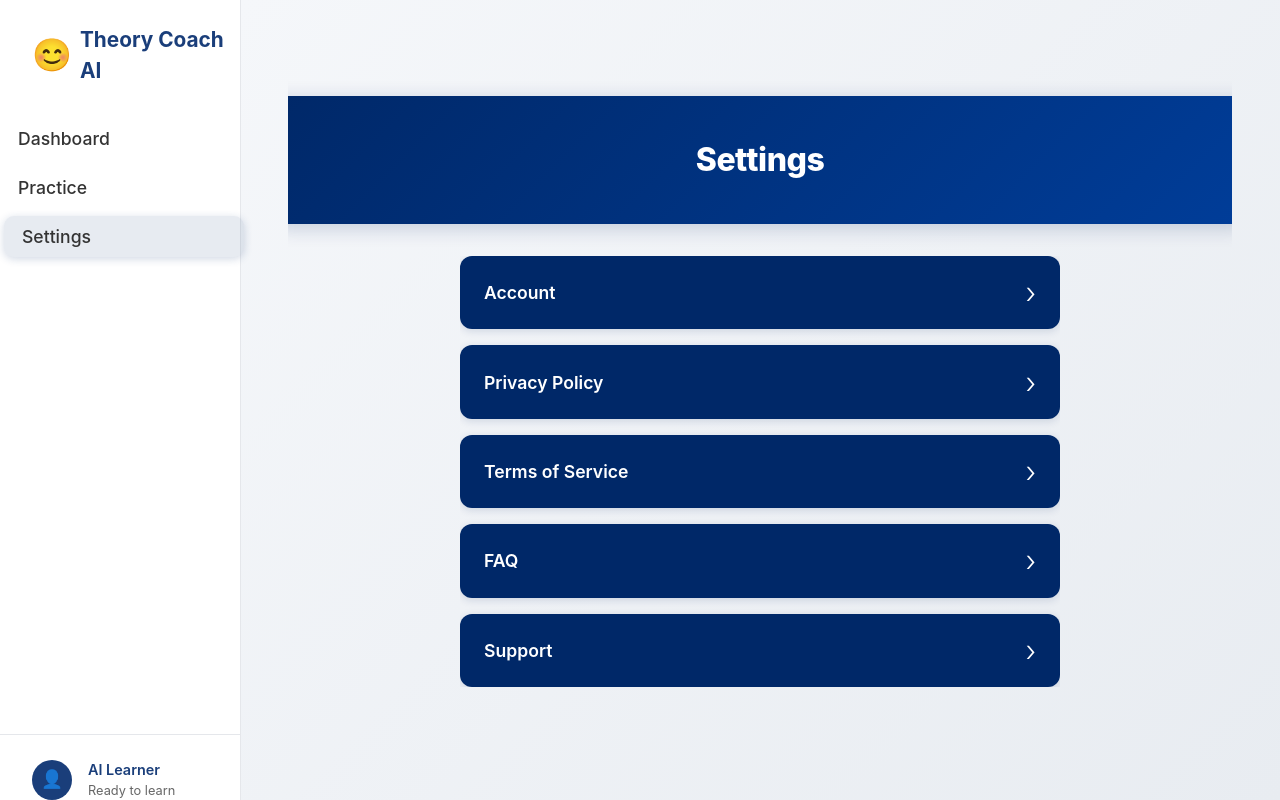
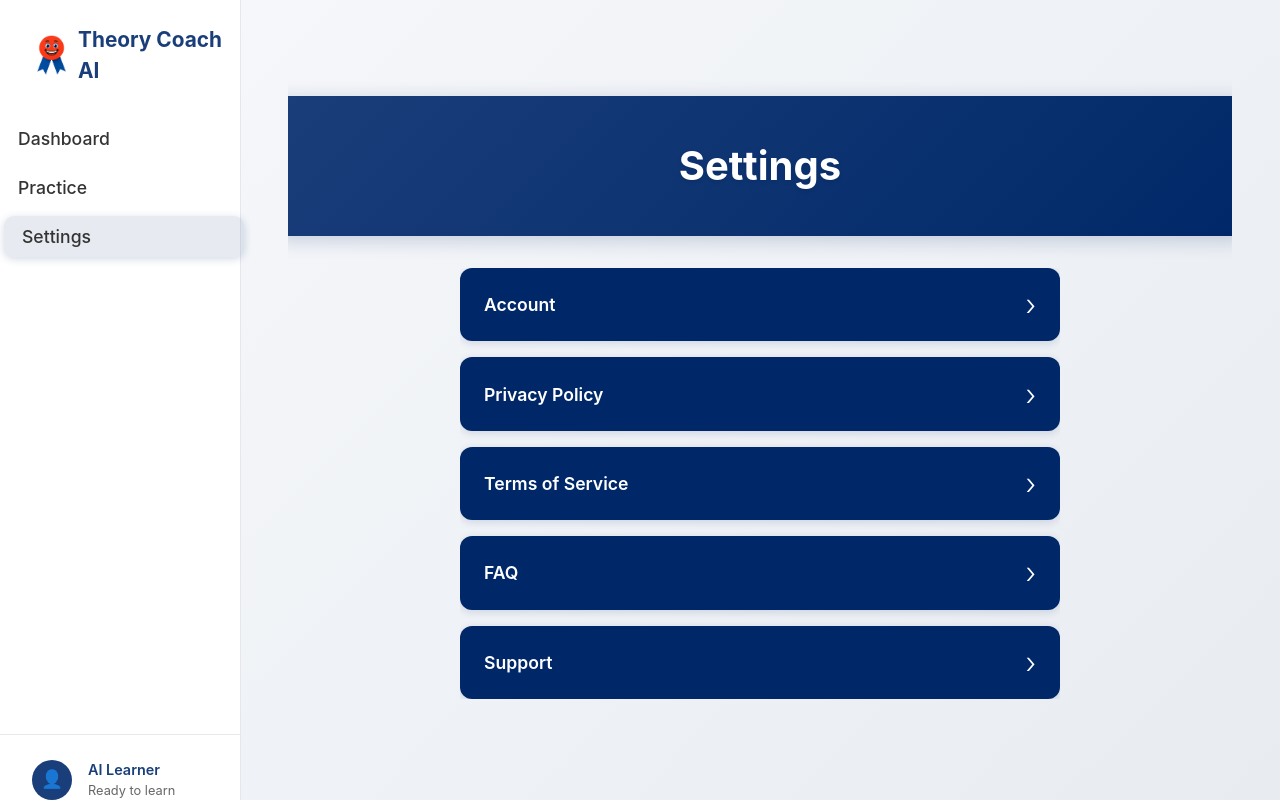
Before and after one commit to fullcircleAI/cbr-ai-coach, a React (Create React App) app: page /settings in a window 1280 px wide. Built offline with nearby package versions, Linux system fonts and the light colour scheme.

Commit message:
Fix Settings header to match Practice blue gradient, update mascot to use original PNG image, fix font consistency

```diff
--- a/src/components/Navigation.css
+++ b/src/components/Navigation.css
@@ -26,6 +26,13 @@
 
 .logo-icon {
   font-size: 2rem;
+  margin-right: 0.5rem;
+}
+
+.logo-mascot-image {
+  width: 40px;
+  height: 40px;
+  object-fit: contain;
   margin-right: 0.5rem;
 }
 
--- a/src/components/Navigation.tsx
+++ b/src/components/Navigation.tsx
@@ -56,7 +56,7 @@ export const Navigation: React.FC = () => {
       {/* Sidebar Navigation */}
       <nav className={`sidebar ${isMobileMenuOpen ? 'mobile-open' : ''}`}>
         <div className="logo">
-          <div className="logo-icon">😊</div>
+          <img src="/images/mascot.png" alt="Mascot" className="logo-mascot-image" />
           <span>Theory Coach AI</span>
         </div>
 
--- a/src/components/Settings.css
+++ b/src/components/Settings.css
@@ -20,9 +20,9 @@
   overflow: hidden;
 }
 
-/* Header Banner - Same as Practice Page */
+/* Header Banner - EXACT same as Practice Page */
 .page-header-banner {
-  background: linear-gradient(135deg, #002868 0%, #003d99 100%);
+  background: linear-gradient(135deg, #1A3E7A 0%, #002868 100%);
   padding: 2.5rem 1.5rem;
   margin: 0 0 2rem 0;
   width: 100%;
@@ -34,9 +34,10 @@
 .page-header-title {
   margin: 0;
   color: #ffffff !important;
-  font-size: 2rem;
-  font-weight: 800;
-  letter-spacing: -0.5px;
+  font-size: 2.5rem;
+  font-weight: 700;
+  letter-spacing: 0;
+  text-shadow: 0 2px 4px rgba(0, 0, 0, 0.1);
 }
 
 .settings-main-menu {
--- a/src/components/SplashScreen.css
+++ b/src/components/SplashScreen.css
@@ -91,6 +91,13 @@
 .mascot {
   font-size: 5rem;
   animation: mascotRotate 4s ease-in-out infinite;
+}
+
+.mascot-image {
+  width: 100px;
+  height: 100px;
+  object-fit: contain;
+  animation: mascotPulse 2s ease-in-out infinite, mascotRotate 3s ease-in-out infinite;
 }
 
 @keyframes mascotRotate {
--- a/src/components/SplashScreen.tsx
+++ b/src/components/SplashScreen.tsx
@@ -24,7 +24,7 @@ export const SplashScreen: React.FC<SplashScreenProps> = ({ onFinish }) => {
       <div className="splash-content">
         <div className="splash-circle">
           <div className="mascot-container">
-            <div className="mascot">😊</div>
+            <img src="/images/mascot.png" alt="Mascot" className="mascot-image" />
           </div>
         </div>
         <h1 className="splash-title">Theory Coach AI</h1>
```
